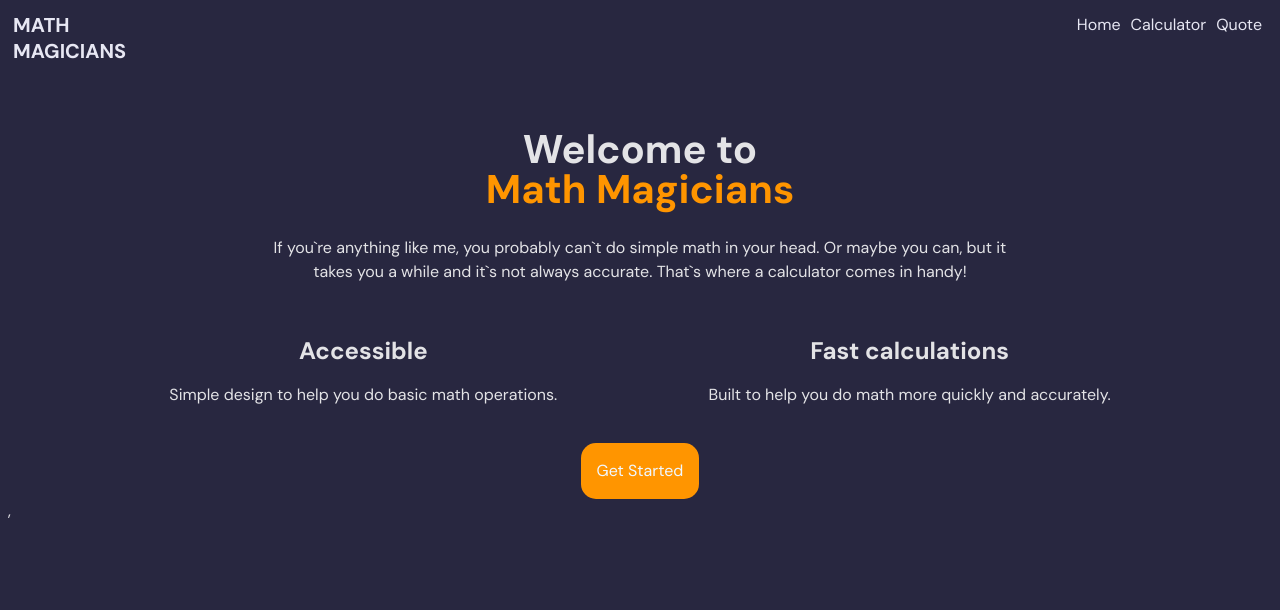
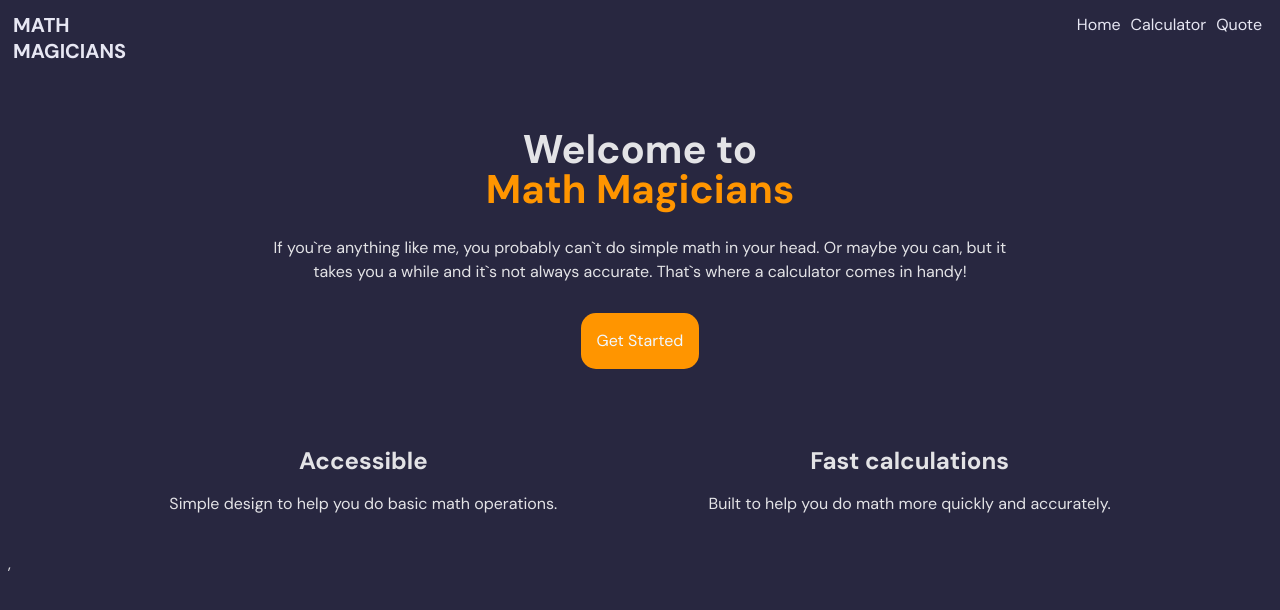
Before and after one commit to shadrxcc/math-magicians, a React (Create React App) app: page / in a window 1280 px wide. Shown: the top 610 px of the page. Built offline with nearby package versions, Linux system fonts and the light colour scheme; some icons are missing.

Commit message:
refactor code

```diff
--- a/src/index.css
+++ b/src/index.css
@@ -103,6 +103,10 @@ a:hover {
   margin: 35px 0px 20px;
 }
 
+.cards {
+  padding-top: 25px;
+}
+
 .speed {
   color: #ff9500;
   font-size: 60px;
@@ -114,6 +118,7 @@ a:hover {
   margin: auto;
   padding: 1em;
   border-radius: 15px;
+  margin-top: 1.8em;
 }
 
 .BTN:hover {
--- a/src/pages/home.js
+++ b/src/pages/home.js
@@ -13,8 +13,15 @@ const Home = () => {
           head. Or maybe you can, but it takes you a while and it`s not always
           accurate. That`s where a calculator comes in handy!
         </p>
+
+        <div className="btn-cont">
+          <Link className="sublink BTN" to="/calculator">
+            Get Started
+          </Link>
+        </div>
+
         <div className="card">
-          <div className="fadeInLeft">
+          <div className="fadeInLeft cards">
             <iconify-icon
               class="speed"
               icon="fluent:accessibility-checkmark-20-regular"
@@ -22,7 +29,7 @@ const Home = () => {
             <h2>Accessible</h2>
             <p>Simple design to help you do basic math operations.</p>
           </div>
-          <div className="fadeInRight">
+          <div className="fadeInRight cards">
             <iconify-icon
               class="speed"
               icon="fluent-mdl2:speed-high"
@@ -31,11 +38,6 @@ const Home = () => {
             <p>Built to help you do math more quickly and accurately.</p>
           </div>
         </div>
-        <div className="btn-cont">
-          <Link className="sublink BTN" to="/calculator">
-            Get Started
-          </Link>
-        </div>
       </div>
     </>
   );
--- a/src/pages/navbar.js
+++ b/src/pages/navbar.js
@@ -4,6 +4,7 @@ import { Link } from "react-router-dom";
 const Navbar = () => {
   return (
     <>
+    <div className="header">
       <nav className="navbar">
         <div>
           <Link className="logo" to="/">
@@ -24,6 +25,7 @@ const Navbar = () => {
           </Link>
         </div>
       </nav>
+      </div>
     </>
   );
 };
```
